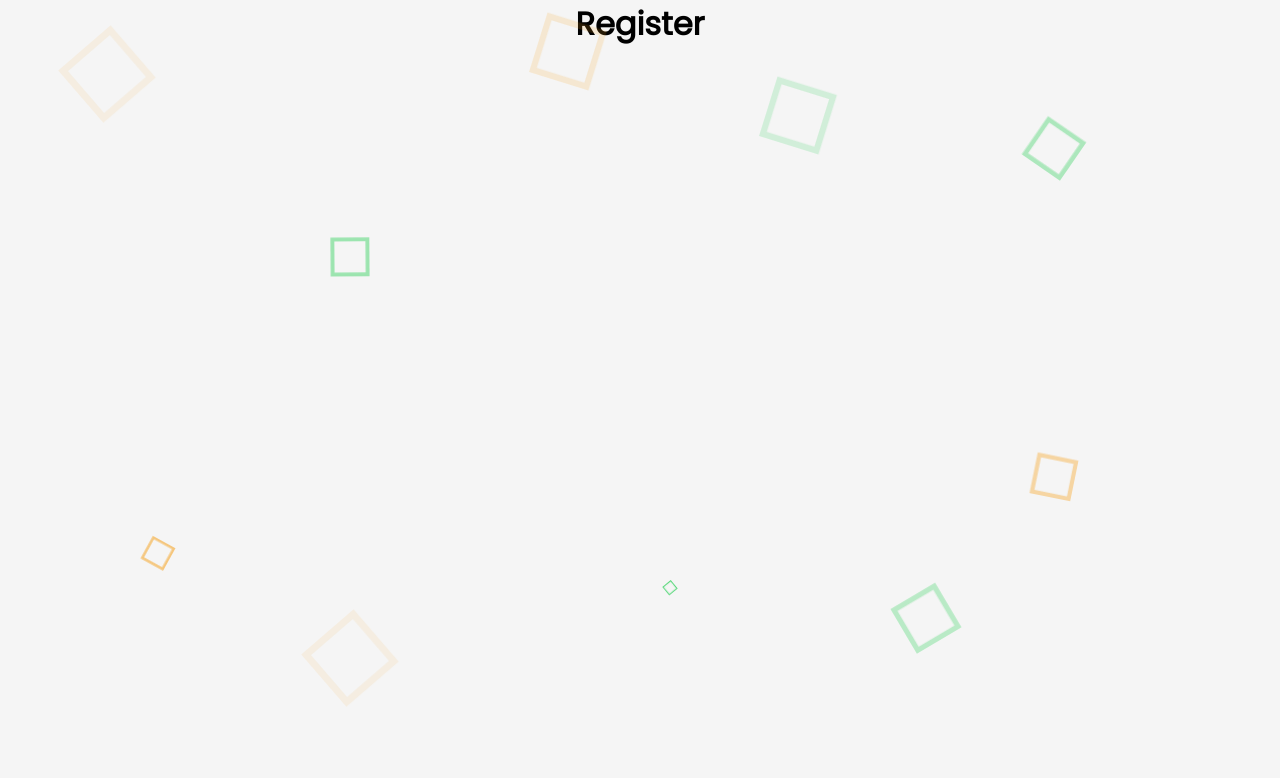
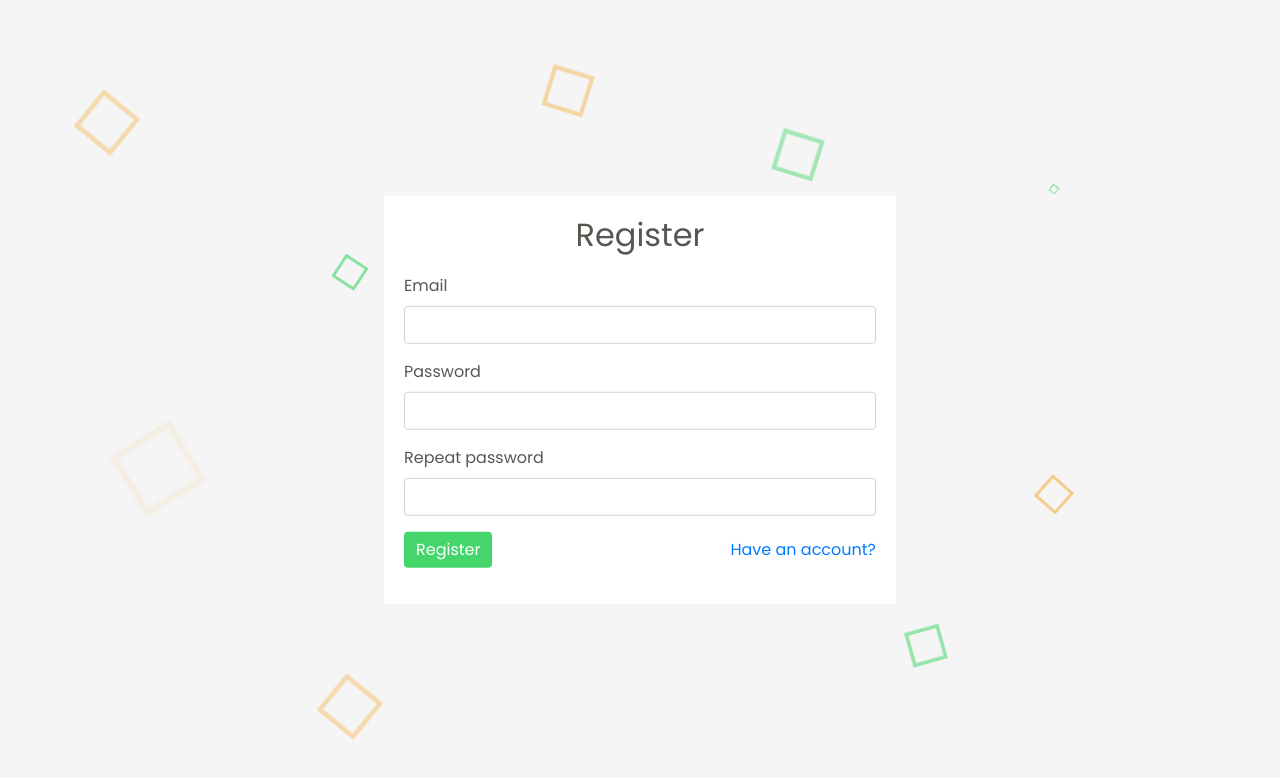
Before and after one commit to SuperMiro0809/password-saver, a React (Create React App) app in the folder client/: page /register in a window 1280 px wide. Shown: the top 778 px of the page. Built offline with nearby package versions, Linux system fonts and the light colour scheme.

Commit message:
Login and Register page design

```diff
--- a/client/package.json
+++ b/client/package.json
@@ -6,8 +6,10 @@
     "@testing-library/jest-dom": "^5.11.9",
     "@testing-library/react": "^11.2.5",
     "@testing-library/user-event": "^12.8.3",
+    "bootstrap": "^4.6.0",
     "node-sass": "^5.0.0",
     "react": "^17.0.1",
+    "react-bootstrap": "^1.5.2",
     "react-dom": "^17.0.1",
     "react-router-dom": "^5.2.0",
     "react-scripts": "4.0.3",
--- a/client/src/App.scss
+++ b/client/src/App.scss
@@ -2,7 +2,6 @@ $colorGreen: rgba(22, 204, 71, 0.8);
 $colorOrange: rgba(245, 158, 20, 0.8);
 
 .App {
-    text-align: center;
     height: 100vh;
     width: 100vw;
     background-color: whitesmoke;
--- a/client/src/components/Main/Main.scss
+++ b/client/src/components/Main/Main.scss
@@ -2,6 +2,8 @@ $colorGreen: rgba(22, 204, 71, 0.8);
 $colorOrange: rgba(245, 158, 20, 0.8);
 
 .Main {
+    text-align: center;
+
     .heding-wrapper {
         color: rgb(89, 86, 82);
         position: absolute;
--- a/client/src/components/User/Login/Login.js
+++ b/client/src/components/User/Login/Login.js
@@ -1,8 +1,29 @@
 import './Login.scss';
+import { Form, FormGroup, FormControl, FormLabel, Button } from 'react-bootstrap';
+import { Link } from 'react-router-dom';
 
 function Login() {
     return (
-        <h1>Login</h1>
+        <div className="Login">
+             <h2>Login</h2>
+            <Form>
+                <FormGroup>
+                    <FormLabel>Email</FormLabel>
+                    <FormControl type="email" className="form-control" />
+                </FormGroup>
+                <FormGroup>
+                    <FormLabel>Password</FormLabel>
+                    <FormControl type="password" className="form-control" />
+                </FormGroup>
+                <FormGroup className="btn-wrapper">
+                    <Button className="register-btn">Login</Button>
+                    <div className="options">
+                        <Link to="/register" >Don't have an account?</Link>
+                        <Link to="/register" >Forgot password?</Link>
+                    </div>
+                </FormGroup>
+            </Form>
+        </div>
     );
 }
 
--- a/client/src/components/User/Login/Login.scss
+++ b/client/src/components/User/Login/Login.scss
@@ -0,0 +1,36 @@
+.Login {
+    background-color: white;
+    position: absolute;
+    top: 50%;
+    left: 50%;
+    transform: translate(-50%, -50%);
+    padding: 20px;
+    color: rgb(89, 86, 82);
+    width: 40%;
+
+    h2 {
+        text-align: center;
+        margin-bottom: 20px;
+    }
+
+    .register-btn {
+        background-color: rgba(22, 204, 71, 0.8);
+        border: none;
+        outline: none;
+    }
+
+    .register-btn:hover {
+        background-color: rgba(245, 158, 20, 0.8);
+    }
+
+    .btn-wrapper {
+        display: flex;
+        justify-content: space-between;
+        align-items: center;
+    }
+
+    .options {
+        display: flex;
+        flex-direction: column;
+    }
+}
--- a/client/src/components/User/Register/Register.js
+++ b/client/src/components/User/Register/Register.js
@@ -1,8 +1,30 @@
 import './Register.scss';
+import { Form, FormGroup, FormControl, FormLabel, Button } from 'react-bootstrap';
+import { Link } from 'react-router-dom';
 
 function Register() {
     return (
-        <h1>Register</h1>
+        <div className="Register">
+             <h2>Register</h2>
+            <Form>
+                <FormGroup>
+                    <FormLabel>Email</FormLabel>
+                    <FormControl type="email" className="form-control" />
+                </FormGroup>
+                <FormGroup>
+                    <FormLabel>Password</FormLabel>
+                    <FormControl type="password" className="form-control" />
+                </FormGroup>
+                <FormGroup>
+                    <FormLabel>Repeat password</FormLabel>
+                    <FormControl type="password" className="form-control" />
+                </FormGroup>
+                <FormGroup className="btn-wrapper">
+                    <Button className="register-btn">Register</Button>
+                    <Link to="/login" >Have an account?</Link>
+                </FormGroup>
+            </Form>
+        </div>
     );
 }
 
--- a/client/src/components/User/Register/Register.scss
+++ b/client/src/components/User/Register/Register.scss
@@ -0,0 +1,31 @@
+.Register {
+    background-color: white;
+    position: absolute;
+    top: 50%;
+    left: 50%;
+    transform: translate(-50%, -50%);
+    padding: 20px;
+    color: rgb(89, 86, 82);
+    width: 40%;
+
+    h2 {
+        text-align: center;
+        margin-bottom: 20px;
+    }
+
+    .register-btn {
+        background-color: rgba(22, 204, 71, 0.8);
+        border: none;
+        outline: none;
+    }
+
+    .register-btn:hover {
+        background-color: rgba(245, 158, 20, 0.8);
+    }
+
+    .btn-wrapper {
+        display: flex;
+        justify-content: space-between;
+        align-items: center;
+    }
+}
--- a/client/src/index.js
+++ b/client/src/index.js
@@ -4,6 +4,7 @@ import ReactDOM from 'react-dom';
 import './index.css';
 import App from './App';
 import reportWebVitals from './reportWebVitals';
+import 'bootstrap/dist/css/bootstrap.min.css';
 
 ReactDOM.render(
   <React.StrictMode>
```
Also changed, not shown: client/public/index.html (+12 -4 lines), 1 other file (tests, documents, lock files or other folders).
